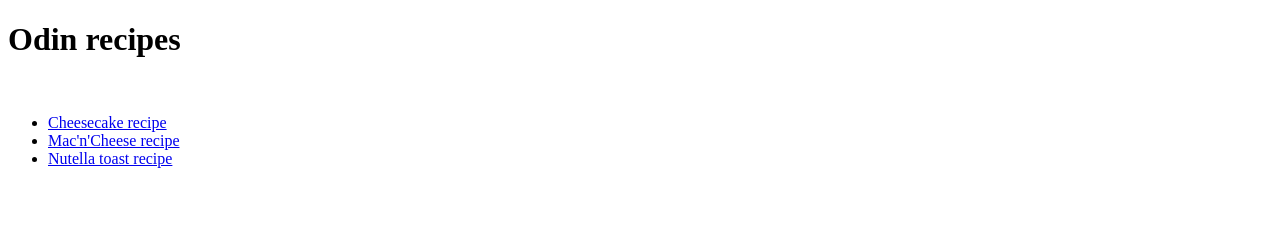
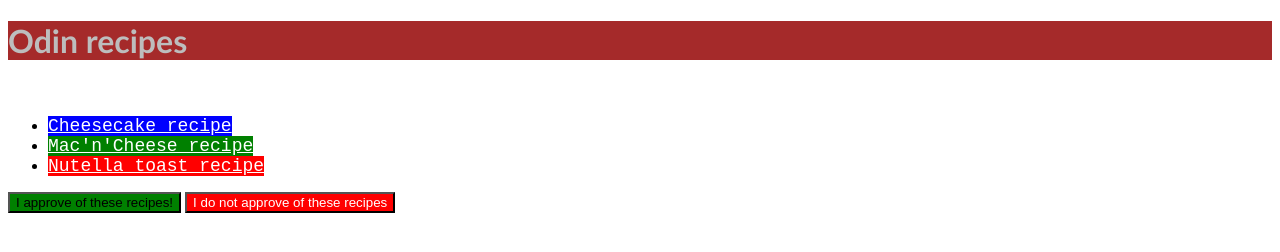
Before and after one commit to qzmp10/odin-recipes, a plain HTML site: page index.html in a window 1280 px wide. Drawn offline with Linux system fonts and the light colour scheme.

Commit message:
STYLEIFIED MY RECIPE LANDING PAGE!

```diff
--- a/index.html
+++ b/index.html
@@ -5,14 +5,17 @@
     <meta http-equiv="X-UA-Compatible" content="IE=edge">
     <meta name="viewport" content="width=device-width, initial-scale=1.0">
     <title>Odin recipes</title>
+    <link rel="stylesheet" href="../odin-recipes/style.css">
 </head>
 <body>
-    <h1>Odin recipes</h1>
+    <h1 id="header">Odin recipes</h1>
     <br>
-    <ul>
-        <li><a href="../odin-recipes/recipes/cheesecake.html">Cheesecake recipe</a></li>
-        <li><a href="../odin-recipes/recipes/macncheese.html">Mac'n'Cheese recipe</a></li>
-        <li><a href="../odin-recipes/recipes/nutellatoast.html">Nutella toast recipe</a></li>
+    <ul class="list">
+        <li><a href="../odin-recipes/recipes/cheesecake.html" class="recipe one">Cheesecake recipe</a></li>
+        <li><a href="../odin-recipes/recipes/macncheese.html" class="recipe two">Mac'n'Cheese recipe</a></li>
+        <li><a href="../odin-recipes/recipes/nutellatoast.html" class="recipe three">Nutella toast recipe</a></li>
     </ul>
+    <button id="approve">I approve of these recipes!</button>
+    <button id="noapprove">I do not approve of these recipes</button>
 </body>
 </html>
--- a/style.css
+++ b/style.css
@@ -0,0 +1,27 @@
+#header {
+    font-family:'Gill Sans', 'Gill Sans MT', 'Trebuchet MS', sans-serif;
+    background-color: brown;
+    color: rgb(189, 189, 189)
+}
+.list .recipe {
+    font-size: 18px;
+    font-family: monospace, sans-serif;
+    color: white;
+}
+.one {
+    background-color: blue;
+}
+.recipe.two {
+    background-color: green;
+}
+.list .three {
+    background-color: red;
+}
+#approve {
+    background-color: green;
+    color:black
+}
+#noapprove {
+    background-color: red;
+    color:white;
+}
```
